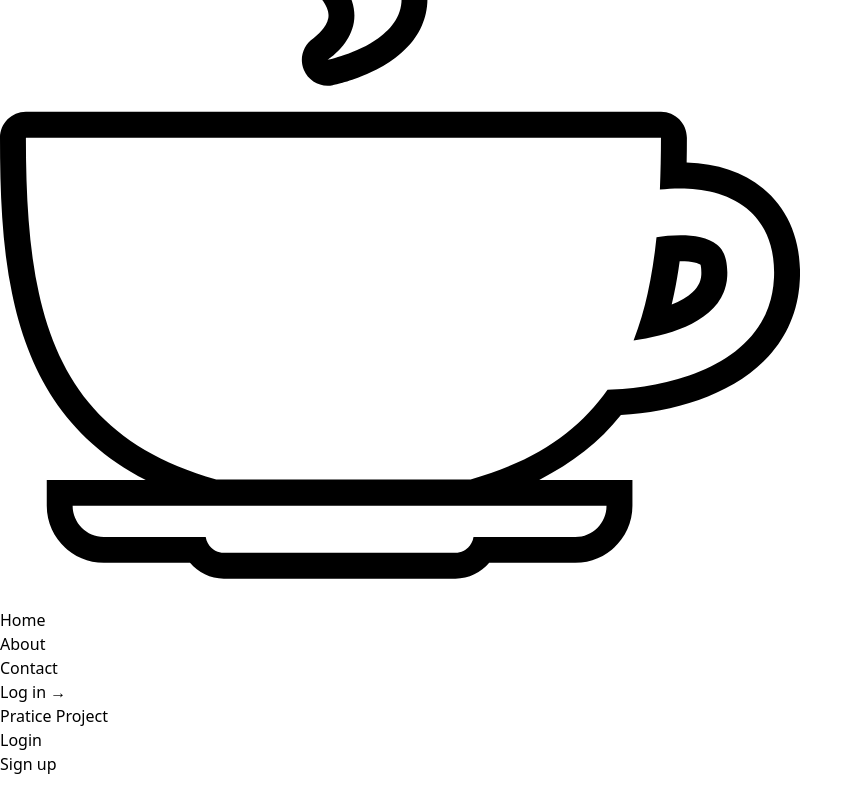
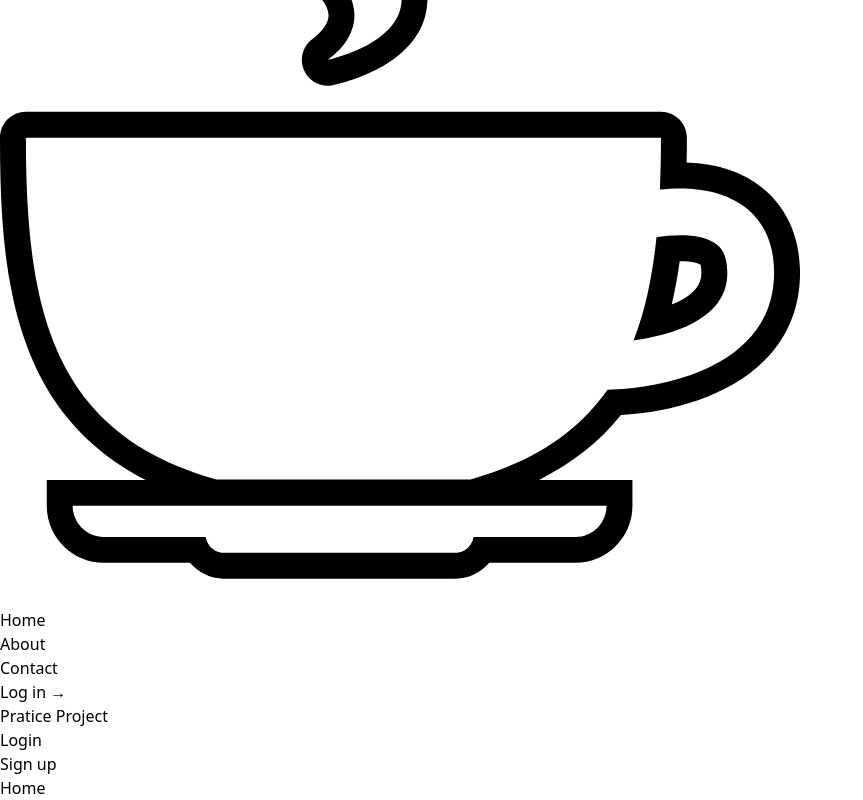
Before and after one commit to ravindrauiet/JSpiderReact, a React (Vite) app in the folder project/Pratice Project/: page /login in a window 1280 px wide. Shown: the part 216-1016 px from the top of the page, without its empty margins (0-863 px from the left). Before the commit the page ends 992 px from the top, so only its background shows below. Built offline with nearby package versions, Linux system fonts and the light colour scheme.

Commit message:
Question 6 ( Link Component)

```diff
--- /dev/null
+++ b/project/Pratice Project/src/Components/LinkComponent.jsx
@@ -0,0 +1,13 @@
+import React from 'react'
+import { Link } from 'react-router-dom'
+
+function LinkComponent(props) {
+    const {link , children} = props;
+  return (
+    <div>
+      <Link to={link}> {children}</Link>
+    </div>
+  )
+}
+
+export default LinkComponent
--- a/project/Pratice Project/src/pages/Login.jsx
+++ b/project/Pratice Project/src/pages/Login.jsx
@@ -1,5 +1,6 @@
 import React from 'react'
 import Button from '../Components/Button'
+import LinkComponent from '../Components/LinkComponent'
 
 function Login() {
   return (
@@ -7,6 +8,8 @@ function Login() {
       <h1 className={"bg-red-500 text-white h-80 w-15 p-4 m-4"}>Login </h1>
 
       <Button className ={"bg-red-500 hover:bg-blue-700 text-white font-bold py-2 px-4 m-4 rounded"}><h1>Sign up</h1></Button>
+
+      <LinkComponent link={"/"} >Home</LinkComponent>
     </div>
   )
 }
```
